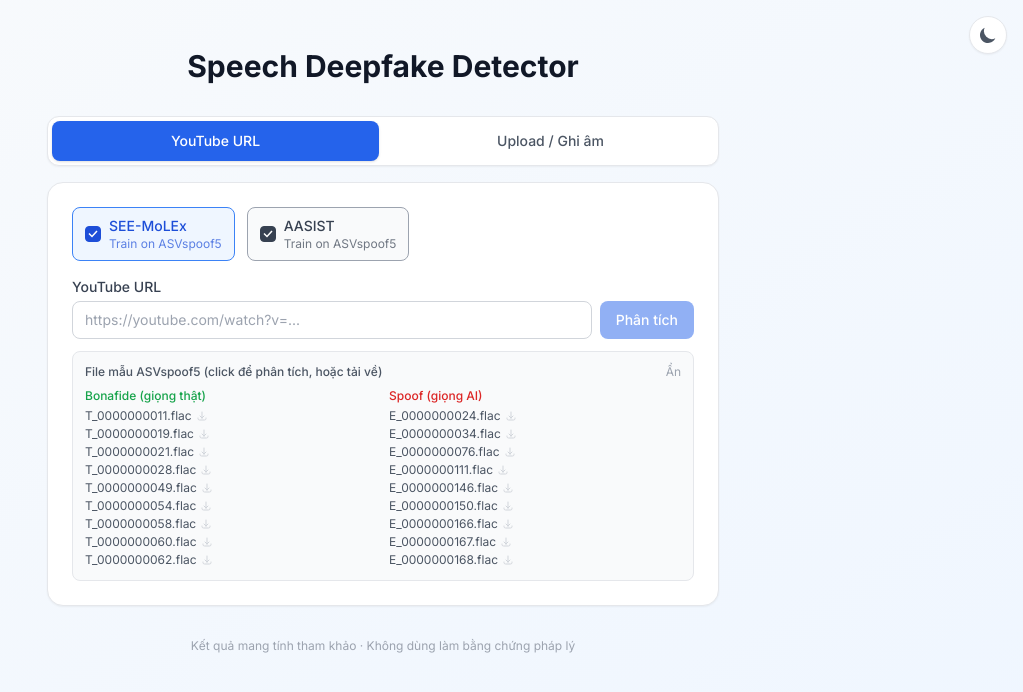
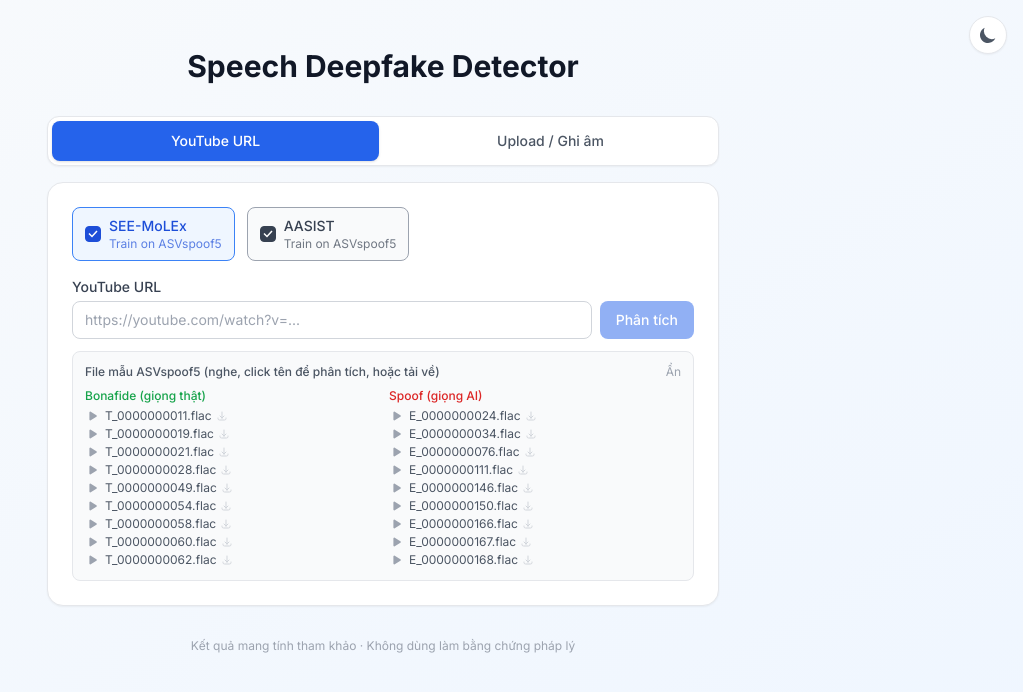
Before and after one commit to hoangducanh1865/DemoSpoofDetection, a Next.js app in the folder frontend/: page / in a window 1280 px wide. Both pictures are taken after a click on the button "Dùng file mẫu ASVspoof5 để test". Shown: the top 692 px of the page, without its empty margins (257-1280 px from the left). Built offline with nearby package versions, Linux system fonts and the light colour scheme; no server answers.

Commit message:
feat: add inline audio playback for sample files

```diff
--- a/frontend/src/components/SampleFiles.tsx
+++ b/frontend/src/components/SampleFiles.tsx
@@ -1,5 +1,5 @@
 'use client'
-import { useState } from 'react'
+import { useRef, useState } from 'react'
 import type { ModelId } from '@/lib/types'
 
 interface Props {
@@ -22,9 +22,35 @@ const SAMPLES = {
   ],
 }
 
+function PlayIcon() {
+  return (
+    <svg className="w-3 h-3" fill="currentColor" viewBox="0 0 20 20">
+      <path d="M6.3 2.84A1.5 1.5 0 004 4.11v11.78a1.5 1.5 0 002.3 1.27l9.344-5.891a1.5 1.5 0 000-2.538L6.3 2.841z" />
+    </svg>
+  )
+}
+
+function PauseIcon() {
+  return (
+    <svg className="w-3 h-3" fill="currentColor" viewBox="0 0 20 20">
+      <path d="M5.75 3a.75.75 0 00-.75.75v12.5c0 .414.336.75.75.75h1.5a.75.75 0 00.75-.75V3.75A.75.75 0 007.25 3h-1.5zm7 0a.75.75 0 00-.75.75v12.5c0 .414.336.75.75.75h1.5a.75.75 0 00.75-.75V3.75a.75.75 0 00-.75-.75h-1.5z" />
+    </svg>
+  )
+}
+
+function DownloadIcon() {
+  return (
+    <svg className="w-3 h-3" fill="none" stroke="currentColor" viewBox="0 0 24 24">
+      <path strokeLinecap="round" strokeLinejoin="round" strokeWidth={2} d="M4 16v1a3 3 0 003 3h10a3 3 0 003-3v-1m-4-4l-4 4m0 0l-4-4m4 4V4" />
+    </svg>
+  )
+}
+
 export default function SampleFiles({ onFileSelected }: Props) {
   const [open, setOpen] = useState(false)
   const [loadingFile, setLoadingFile] = useState<string | null>(null)
+  const [playingFile, setPlayingFile] = useState<string | null>(null)
+  const audioRef = useRef<HTMLAudioElement | null>(null)
 
   const handleSelect = async (category: 'bonafide' | 'spoof', filename: string) => {
     setLoadingFile(filename)
@@ -38,8 +64,22 @@ export default function SampleFiles({ onFileSelected }: Props) {
     }
   }
 
-  const downloadUrl = (category: 'bonafide' | 'spoof', filename: string) =>
-    `/samples/${category}/${filename}`
+  const togglePlay = (category: 'bonafide' | 'spoof', filename: string) => {
+    const url = `/samples/${category}/${filename}`
+    if (playingFile === filename) {
+      audioRef.current?.pause()
+      setPlayingFile(null)
+      return
+    }
+    if (audioRef.current) {
+      audioRef.current.pause()
+    }
+    const audio = new Audio(url)
+    audio.onended = () => setPlayingFile(null)
+    audio.play()
+    audioRef.current = audio
+    setPlayingFile(filename)
+  }
 
   if (!open) {
     return (
@@ -52,11 +92,42 @@ export default function SampleFiles({ onFileSelected }: Props) {
     )
   }
 
+  const renderFile = (category: 'bonafide' | 'spoof', f: string) => (
+    <div key={f} className="flex items-center gap-1">
+      <button
+        onClick={() => togglePlay(category, f)}
+        className={`flex-shrink-0 p-0.5 rounded ${
+          playingFile === f
+            ? 'text-blue-600 dark:text-blue-400'
+            : 'text-gray-400 dark:text-gray-500 hover:text-gray-600 dark:hover:text-gray-300'
+        }`}
+        title={playingFile === f ? 'Dừng' : 'Nghe'}
+      >
+        {playingFile === f ? <PauseIcon /> : <PlayIcon />}
+      </button>
+      <button
+        onClick={() => handleSelect(category, f)}
+        disabled={loadingFile !== null}
+        className="text-xs text-gray-600 dark:text-gray-300 hover:text-blue-600 dark:hover:text-blue-400 truncate disabled:opacity-50"
+      >
+        {loadingFile === f ? '...' : f}
+      </button>
+      <a
+        href={`/samples/${category}/${f}`}
+        download={f}
+        className="text-gray-300 dark:text-gray-600 hover:text-gray-500 dark:hover:text-gray-400 flex-shrink-0"
+        title="Tải về"
+      >
+        <DownloadIcon />
+      </a>
+    </div>
+  )
+
   return (
     <div className="mt-3 border dark:border-gray-700 rounded-lg p-3 bg-gray-50 dark:bg-gray-800/50">
       <div className="flex items-center justify-between mb-2">
         <span className="text-xs font-medium text-gray-600 dark:text-gray-300">
-          File mẫu ASVspoof5 (click để phân tích, hoặc tải về)
+          File mẫu ASVspoof5 (nghe, click tên để phân tích, hoặc tải về)
         </span>
         <button onClick={() => setOpen(false)} className="text-xs text-gray-400 hover:text-gray-600 dark:hover:text-gray-300">
           Ẩn
@@ -69,56 +140,15 @@ export default function SampleFiles({ onFileSelected }: Props) {
             Bonafide (giọng thật)
           </div>
           <div className="space-y-0.5 max-h-40 overflow-y-auto">
-            {SAMPLES.bonafide.map(f => (
-              <div key={f} className="flex items-center gap-1">
-                <button
-                  onClick={() => handleSelect('bonafide', f)}
-                  disabled={loadingFile !== null}
-                  className="text-xs text-gray-600 dark:text-gray-300 hover:text-blue-600 dark:hover:text-blue-400 truncate disabled:opacity-50"
-                >
-                  {loadingFile === f ? '...' : f}
-                </button>
-                <a
-                  href={downloadUrl('bonafide', f)}
-                  download={f}
-                  className="text-gray-300 dark:text-gray-600 hover:text-gray-500 dark:hover:text-gray-400 flex-shrink-0"
-                  title="Tải về"
-                >
-                  <svg className="w-3 h-3" fill="none" stroke="currentColor" viewBox="0 0 24 24">
-                    <path strokeLinecap="round" strokeLinejoin="round" strokeWidth={2} d="M4 16v1a3 3 0 003 3h10a3 3 0 003-3v-1m-4-4l-4 4m0 0l-4-4m4 4V4" />
-                  </svg>
-                </a>
-              </div>
-            ))}
+            {SAMPLES.bonafide.map(f => renderFile('bonafide', f))}
           </div>
         </div>
-
         <div>
           <div className="text-xs font-medium text-red-600 dark:text-red-400 mb-1">
             Spoof (giọng AI)
           </div>
           <div className="space-y-0.5 max-h-40 overflow-y-auto">
-            {SAMPLES.spoof.map(f => (
-              <div key={f} className="flex items-center gap-1">
-                <button
-                  onClick={() => handleSelect('spoof', f)}
-                  disabled={loadingFile !== null}
-                  className="text-xs text-gray-600 dark:text-gray-300 hover:text-blue-600 dark:hover:text-blue-400 truncate disabled:opacity-50"
-                >
-                  {loadingFile === f ? '...' : f}
-                </button>
-                <a
-                  href={downloadUrl('spoof', f)}
-                  download={f}
-                  className="text-gray-300 dark:text-gray-600 hover:text-gray-500 dark:hover:text-gray-400 flex-shrink-0"
-                  title="Tải về"
-                >
-                  <svg className="w-3 h-3" fill="none" stroke="currentColor" viewBox="0 0 24 24">
-                    <path strokeLinecap="round" strokeLinejoin="round" strokeWidth={2} d="M4 16v1a3 3 0 003 3h10a3 3 0 003-3v-1m-4-4l-4 4m0 0l-4-4m4 4V4" />
-                  </svg>
-                </a>
-              </div>
-            ))}
+            {SAMPLES.spoof.map(f => renderFile('spoof', f))}
           </div>
         </div>
       </div>
```
